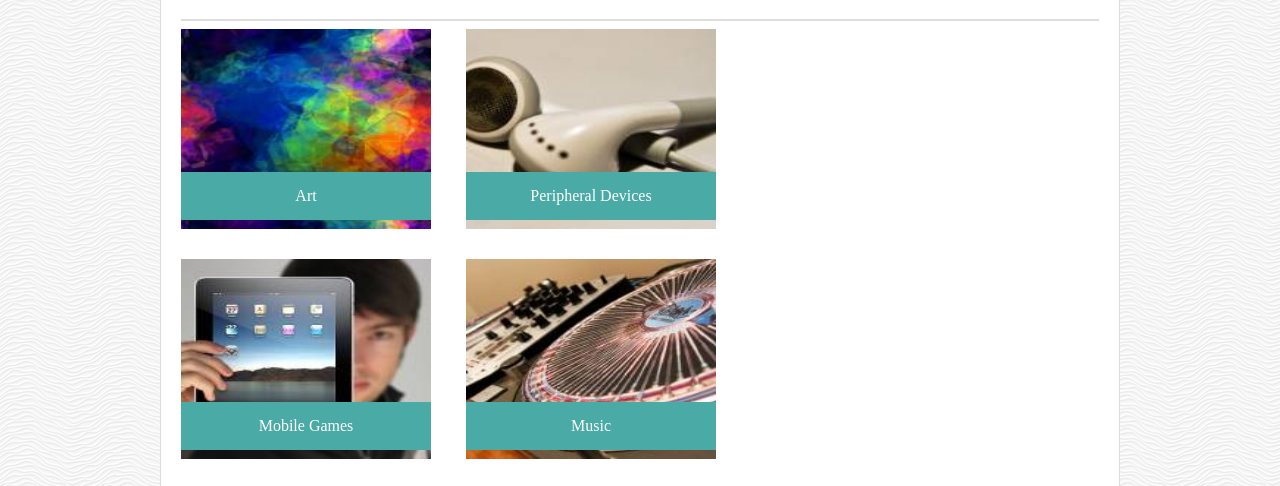
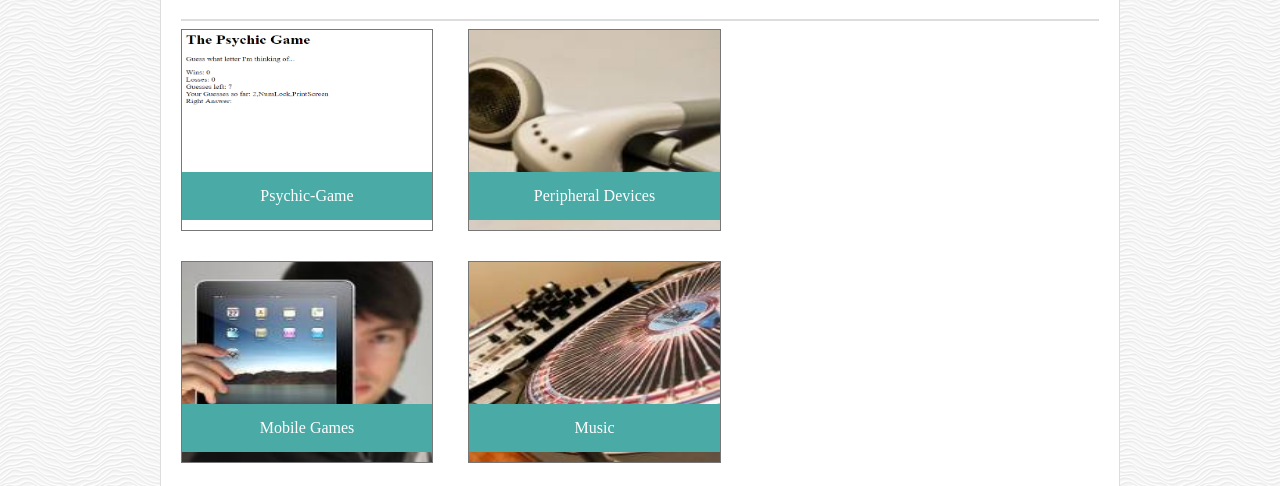
Before and after one commit to BradyDouthit/Responsive-Portfolio, a plain HTML site: page portfolio.html in a window 1280 px wide. Shown: the part 240-726 px from the top of the page. Drawn offline with Linux system fonts and the light colour scheme.

Commit message:
added a link to my first JS project.

```diff
--- a/assets/css/style.css
+++ b/assets/css/style.css
@@ -103,6 +103,9 @@ a:hover {
     width: 80%;
 }
 .portfolio-image {
+    border: 1px solid #777777;
+}
+.portfolio-image {
     width: 250px;
     height: 200px;
 }
@@ -116,7 +119,7 @@ a:hover {
     text-align: center;
     padding-top: 15px;
     padding-bottom: 15px;
-    margin-left: -265px;
+    margin-left: -266px;
 }
 #art-text:hover {
     background-color: #777777;
@@ -129,12 +132,18 @@ a:hover {
     margin-top: 143px;
     padding-top: 15px;
     padding-bottom: 15px;
-    width: 250px;
+    width: 251px;
     text-align: center;
-    margin-left: -265px;
+    margin-left: -267px;
 }
 #devices-text:hover {
     background-color: #777777;
+}
+#devices-image {
+    width: 251px;
+}
+#music-image {
+    width: 251px;
 }
 #mobile-text {
     position: absolute;
@@ -146,7 +155,7 @@ a:hover {
     padding-bottom: 15px;
     width: 250px;
     text-align: center;
-    margin-left: -265px;
+    margin-left: -266px;
 }
 #mobile-text:hover {
     background-color: #777777;
@@ -159,9 +168,9 @@ a:hover {
     margin-top: 143px;
     padding-top: 15px;
     padding-bottom: 15px;
-    width: 250px;
+    width: 251px;
     text-align: center;
-    margin-left: -265px;
+    margin-left: -267px;
 }
 #music-text:hover {
     background-color: #777777;
@@ -176,7 +185,7 @@ a:hover {
     padding-bottom: 15px;
     width: 250px;
     text-align: center;
-    margin-left: -265px;
+    margin-left: -266px;
 }
 #os-text:hover {
     background-color: #777777;
--- a/portfolio.html
+++ b/portfolio.html
@@ -22,9 +22,9 @@
     <hr>
         <div class="flex-container">
             <div class="flex-image">
-                <img src="assets/images/art.jpg" alt="Abstract art photo" id="art-image" class="portfolio-image">
-                <a href="" class="portfolio-text" id="art-text">
-                    Art
+                <img src="assets/images/psychic-img.png" alt="Abstract art photo" id="art-image" class="portfolio-image">
+                <a href="https://bradydouthit.github.io/Psychic-Game/" class="portfolio-text" id="art-text">
+                    Psychic-Game
                 </a>
             </div>
             <div class="row-spacing">
```
Also changed, not shown: assets/images/psychic-img.png (added).
